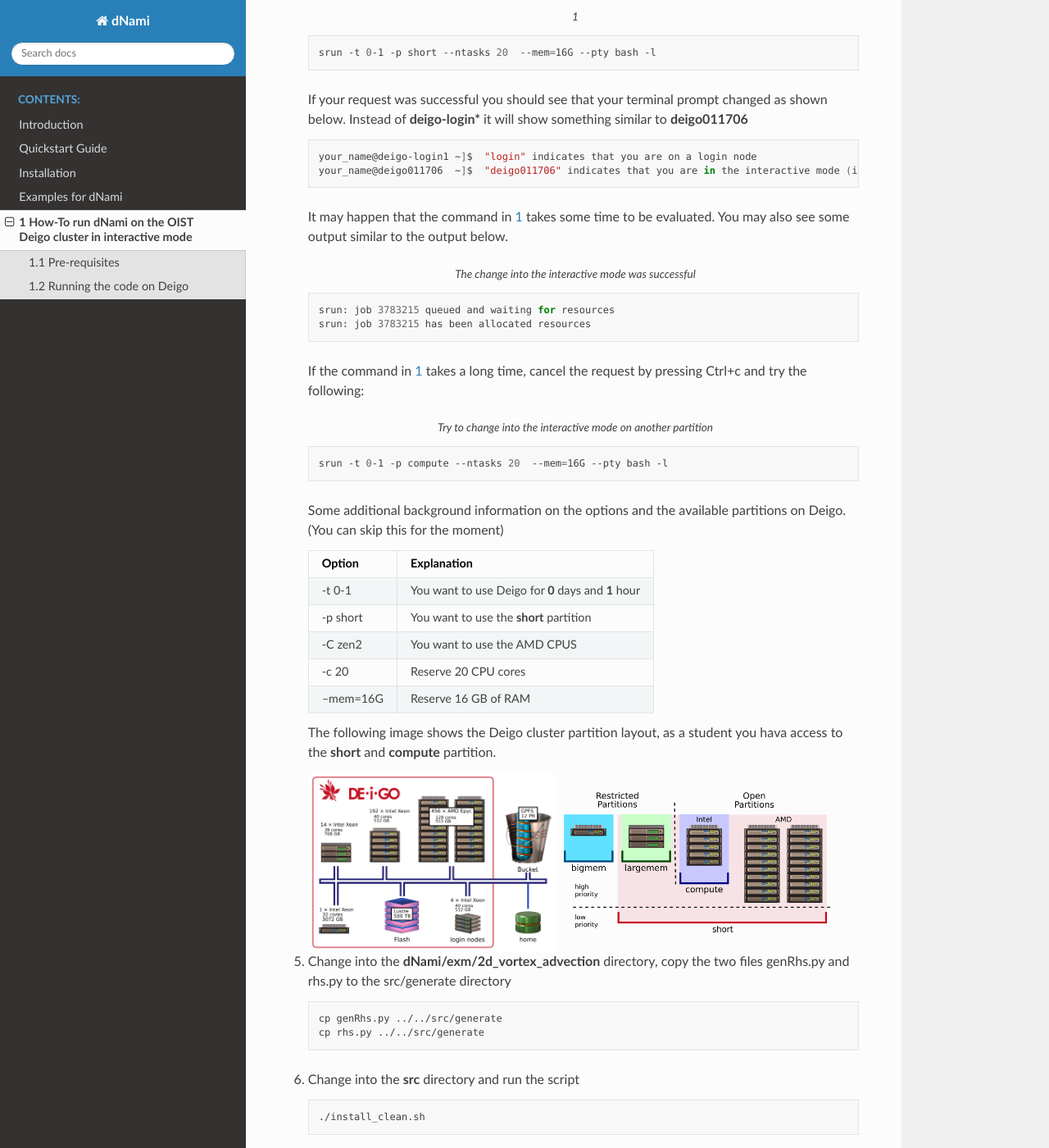
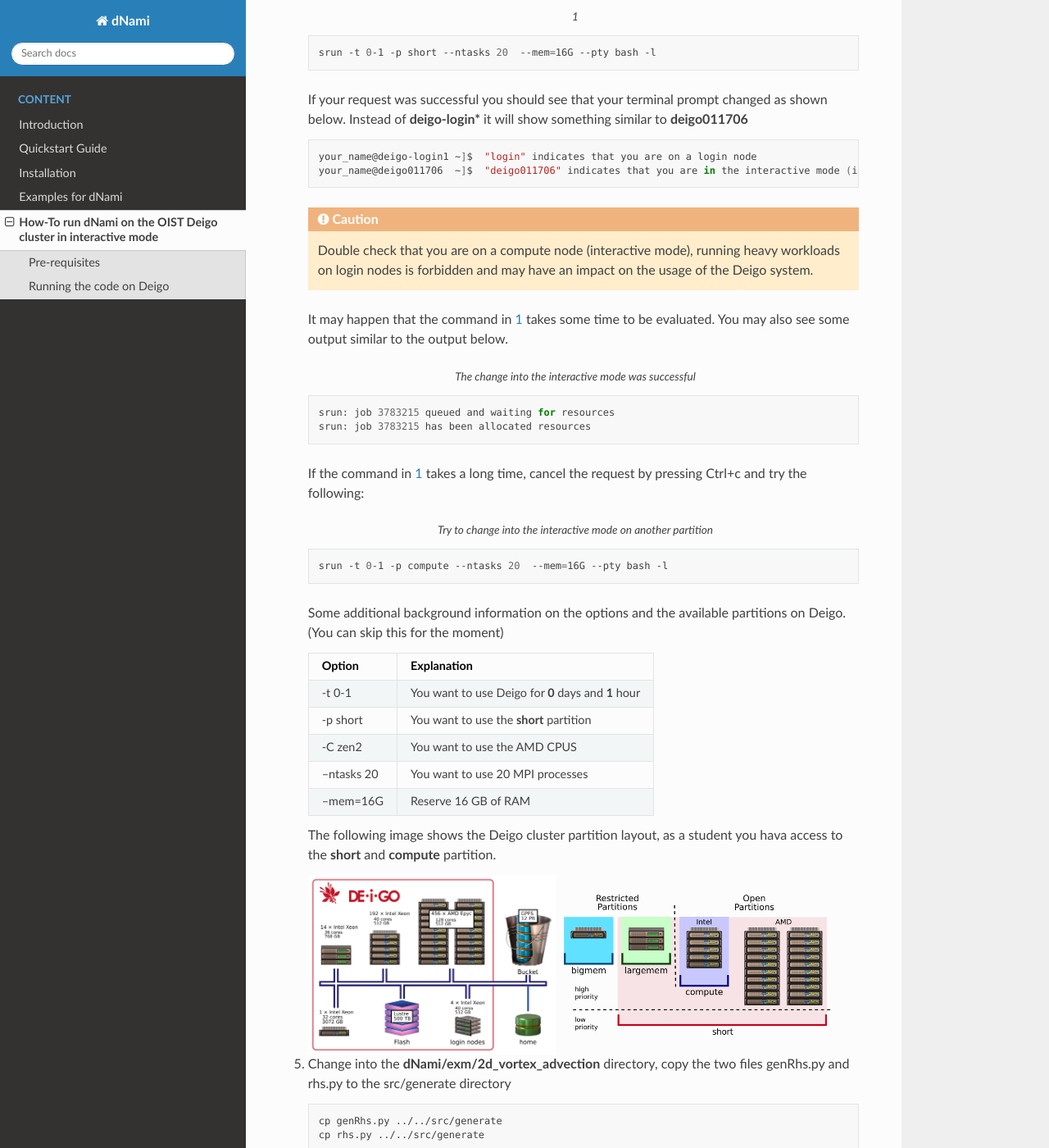
Before and after one commit to dNamiLab/dNami, a Sphinx documentation site: the page built from doc/usage/deigo.rst, in a window 1280 px wide and 1400 px high, scrolled down 2187 px. Shown: the whole window at 82% size. Built offline with Sphinx 7.4.7 and the Read the Docs theme 2.0.0, drawn with Linux system fonts in a browser that asks for light colours; some of the changed text lies outside the part shown.

Commit message:
Updated the documentation

```diff
--- a/doc/index.rst
+++ b/doc/index.rst
@@ -8,11 +8,10 @@
 
 dNami is an open-source multi-language (Python, Fortran, C) framework for solving systems of balance laws using explicit numerical schemes. dNami uses MPI, OpenMP and cache blocking to speed up the calculation.
 
+
 .. toctree::
+   :caption: Content
    :maxdepth: 2
-   :caption: Contents:
-
-
 
    usage/introduction
    usage/quickstart
@@ -20,7 +19,6 @@
    usage/examples
    usage/deigo
 
-
 Indices and tables
 ==================
 
--- a/doc/usage/deigo.rst
+++ b/doc/usage/deigo.rst
@@ -6,12 +6,8 @@
 * :ref:`req-label`
 * :ref:`code-label`
 
-.. sectnum::
-
-
 .. _req-label:
 
-==============
 Pre-requisites
 ==============
 
@@ -55,7 +51,6 @@
 
 .. _code-label:
 
-=========================
 Running the code on Deigo
 =========================
 
@@ -84,7 +79,6 @@
    If the cluster is very busy it may take some time until your request will be executed.
    Try the following command first.
 
-
    .. code-block:: bash
       :caption: 1
       :name: Try-1
@@ -98,6 +92,9 @@
 
       your_name@deigo-login1 ~]$  "login" indicates that you are on a login node
       your_name@deigo011706  ~]$  "deigo011706" indicates that you are in the interactive mode (instead of 011706 it could also be a different number)
+
+   .. Caution:: Double check that you are on a compute node (interactive mode), running heavy workloads on login nodes is forbidden and
+      may have an impact on the usage of the Deigo system.
 
    It may happen that the command in :ref:`Try-1` takes some time to be evaluated.
    You may also see some output similar to the output below.
@@ -120,19 +117,19 @@
    Some additional background information on the options and the available partitions on Deigo.
    (You can skip this for the moment)
 
-   +-----------+------------------------------------------------------+
-   | Option    | Explanation                                          |
-   +===========+======================================================+
-   | -t 0-1    | You want to use Deigo for **0** days and **1** hour  |
-   +-----------+------------------------------------------------------+
-   | -p short  | You want to use the **short** partition              |
-   +-----------+------------------------------------------------------+
-   | -C zen2   | You want to use the AMD CPUS                         |
-   +-----------+------------------------------------------------------+
-   | -c 20     | Reserve 20 CPU cores                                 |
-   +-----------+------------------------------------------------------+
-   | --mem=16G | Reserve 16 GB of RAM                                 |
-   +-----------+------------------------------------------------------+
+   +------------+------------------------------------------------------+
+   | Option     | Explanation                                          |
+   +============+======================================================+
+   | -t 0-1     | You want to use Deigo for **0** days and **1** hour  |
+   +------------+------------------------------------------------------+
+   | -p short   | You want to use the **short** partition              |
+   +------------+------------------------------------------------------+
+   | -C zen2    | You want to use the AMD CPUS                         |
+   +------------+------------------------------------------------------+
+   | --ntasks 20| You want to use 20 MPI processes                     |
+   +------------+------------------------------------------------------+
+   | --mem=16G  | Reserve 16 GB of RAM                                 |
+   +------------+------------------------------------------------------+
 
    The following image shows the Deigo cluster partition layout, as a student you hava access
    to the **short** and **compute** partition.
--- a/doc/usage/introduction.rst
+++ b/doc/usage/introduction.rst
@@ -1,3 +1,2 @@
-############
 Introduction
-############
+************
--- a/doc/usage/quickstart.rst
+++ b/doc/usage/quickstart.rst
@@ -1,5 +1,6 @@
 Quickstart Guide
 ****************
+
 Required software packages for running dNami
 The following Python packages are needed:
 
@@ -13,6 +14,7 @@
 
 * MPI (OpenMPI or Intel-MPI recommended)
 * A Fortran compiler gfortran or the Intel compiler ifort
+
 
 Run the 2D-Vortex-Advection example
 ===================================
```
Also changed, not shown: doc/usage/installation.rst (+4 -5 lines), doc/usage/examples.rst (line endings or trailing spaces).
